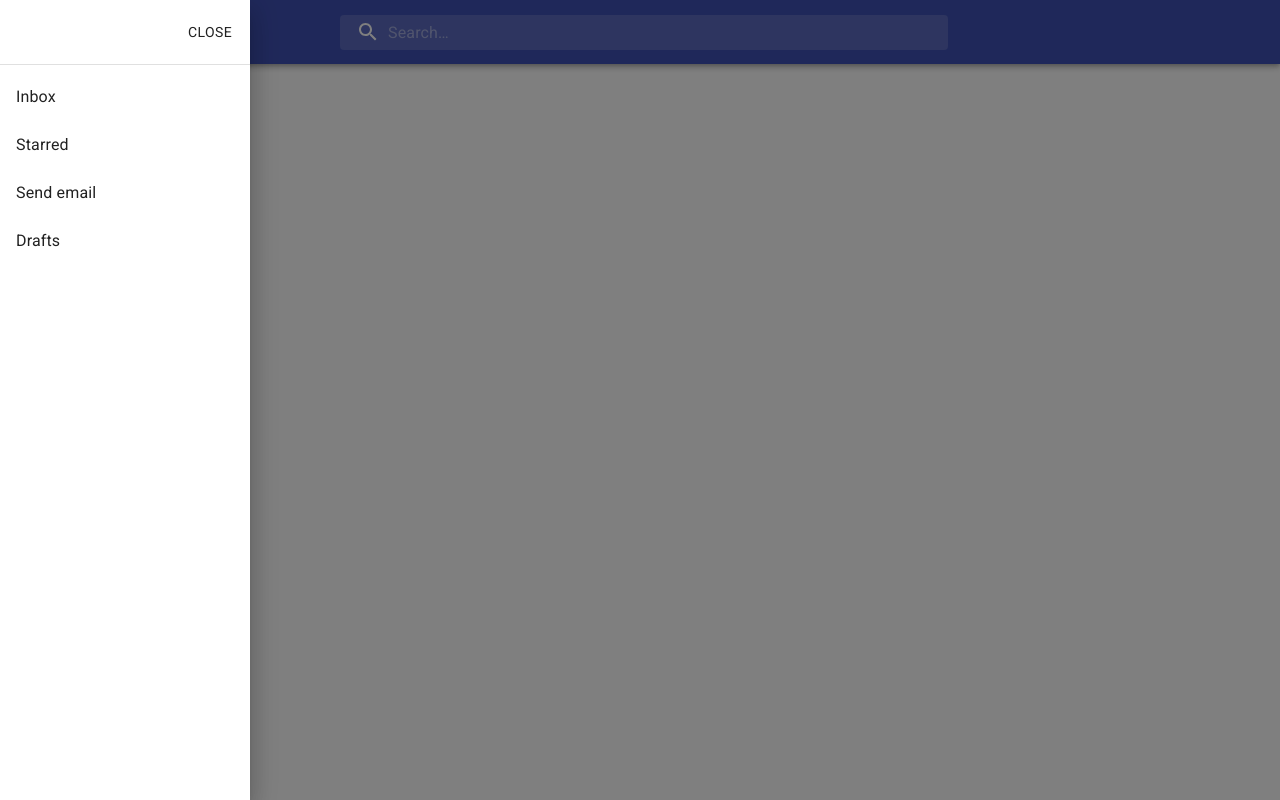
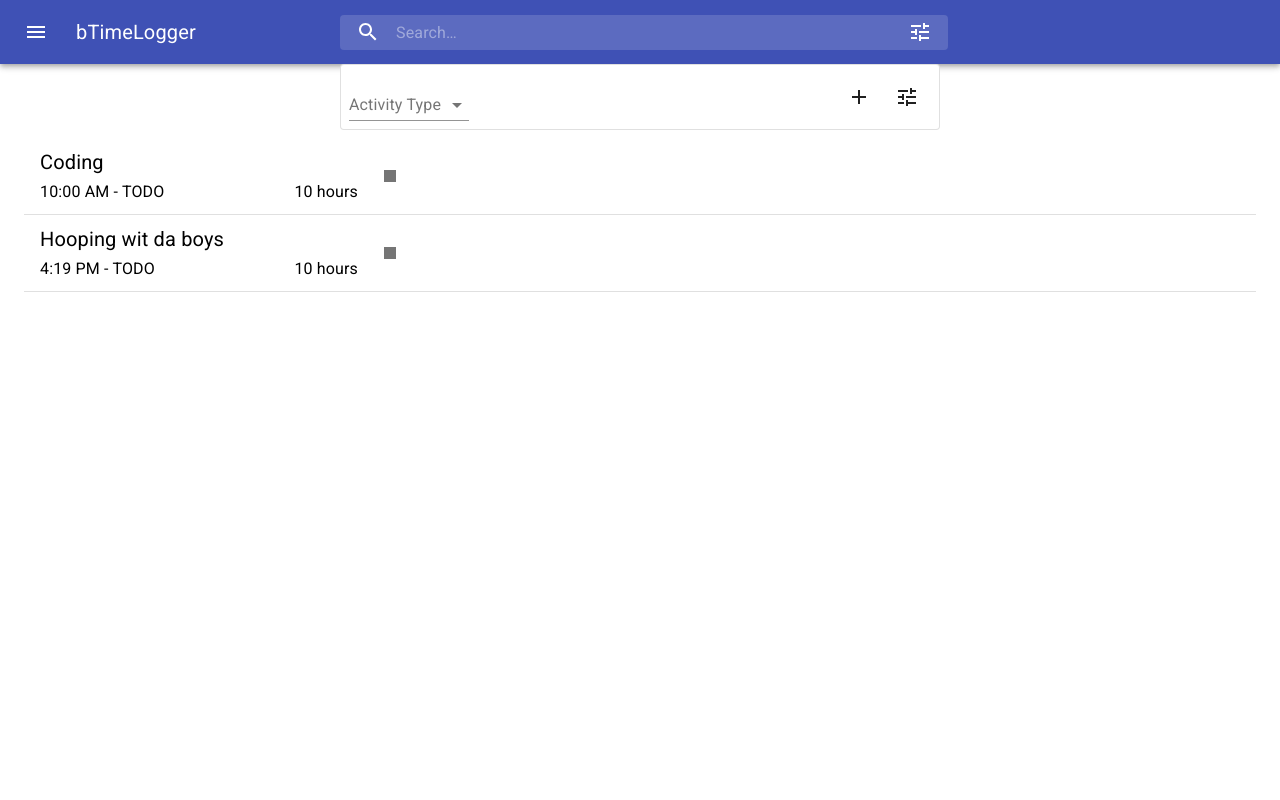
Before and after one commit to CodeCricut/bTimeLogger-react, a React (Create React App) app: page / in a window 1280 px wide. Built offline with nearby package versions, Linux system fonts and the light colour scheme.

Commit message:
Added InlineStartActivity and RunningActivity components.

```diff
--- /dev/null
+++ b/src/InlineStartActivity.js
@@ -0,0 +1,82 @@
+import React, { useState } from "react";
+import {
+    FormControl,
+    Select,
+    MenuItem,
+    InputLabel,
+    makeStyles,
+    IconButton,
+    Box,
+    Paper,
+} from "@material-ui/core";
+import { Add as AddIcon, Tune as TuneIcon } from "@material-ui/icons";
+
+const activityTypes = ["Sleep", "Reading", "Coding"];
+
+const useStyles = makeStyles((theme) => ({
+    outline: {
+        width: "fit-content",
+        width: 600,
+        minWidth: 300,
+        padding: theme.spacing(1),
+        margin: "0 auto",
+    },
+    formControl: {
+        display: "flex",
+        flexDirection: "row",
+        justifyContent: "space-between",
+    },
+    formButtons: {},
+    menuButton: {},
+    select: {
+        minWidth: 120,
+    },
+}));
+const InlineStartActivity = () => {
+    const classes = useStyles();
+
+    const [selectedType, setSelectedType] = useState("");
+
+    const startActivity = () => {};
+
+    const tuneActivity = () => {};
+    return (
+        <Paper variant="outlined" className={classes.outline}>
+            <FormControl className={classes.formControl}>
+                <InputLabel id="activity-type-label">Activity Type</InputLabel>
+                <Select
+                    value={selectedType}
+                    onChange={(e) => setSelectedType(e.target.value)}
+                    labelId="activity-type-label"
+                    className={classes.select}
+                >
+                    {activityTypes.map((actType, index) => (
+                        <MenuItem value={actType} key={index}>
+                            {actType}
+                        </MenuItem>
+                    ))}
+                </Select>
+                <Box className={classes.formButtons}>
+                    <IconButton
+                        className={classes.menuButton}
+                        color="inherit"
+                        aria-label="start activity"
+                        onClick={startActivity()}
+                    >
+                        <AddIcon />
+                    </IconButton>
+                    <IconButton
+                        className={classes.menuButton}
+                        color="inherit"
+                        aria-label="tune activity"
+                        onClick={tuneActivity}
+                    >
+                        <TuneIcon />
+                    </IconButton>
+                </Box>
+            </FormControl>
+        </Paper>
+    );
+};
+
+export default InlineStartActivity;
--- a/src/Layout.js
+++ b/src/Layout.js
@@ -11,11 +11,32 @@ import {
     Typography,
     InputBase,
     IconButton,
+    Container,
 } from "@material-ui/core";
-import { Search as SearchIcon, Menu as MenuIcon } from "@material-ui/icons";
+import {
+    Search as SearchIcon,
+    Menu as MenuIcon,
+    Tune as TuneIcon,
+} from "@material-ui/icons";
 
 import { makeStyles, alpha } from "@material-ui/core";
+import InlineStartActivity from "./InlineStartActivity";
+import RunningActivity from "./RunningActivity";
 
+const runningActivities = [
+    {
+        name: "Coding",
+        startTime: "10:00 AM",
+        endTime: null,
+        duration: null,
+    },
+    {
+        name: "Hooping wit da boys",
+        startTime: "4:19 PM",
+        endTime: null,
+        duration: null,
+    },
+];
 const useStyles = makeStyles((theme) => ({
     list: {
         width: 250,
@@ -52,8 +73,12 @@ const useStyles = makeStyles((theme) => ({
         },
     },
     search: {
-        // margin: "auto",
-        position: "relative",
+        display: "flex",
+        flexDirection: "row",
+        alignContent: "center",
+        alignItems: "center",
+        justifyContent: "space-between",
+
         borderRadius: theme.shape.borderRadius,
         backgroundColor: alpha(theme.palette.common.white, 0.15),
         "&:hover": {
@@ -70,34 +95,50 @@ const useStyles = makeStyles((theme) => ({
     searchIcon: {
         padding: theme.spacing(0, 2),
         height: "100%",
-        position: "absolute",
+        // position: "absolute",
         pointerEvents: "none",
         display: "flex",
         alignItems: "center",
         justifyContent: "center",
     },
+    tuneIcon: {
+        padding: theme.spacing(0, 2),
+        height: "100%",
+        // position: "absolute",
+        display: "flex",
+        alignItems: "center",
+        justifyContent: "center",
+        color: "inherit",
+    },
     inputRoot: {
         color: "inherit",
+        width: "100%",
     },
     inputInput: {
         padding: theme.spacing(1, 1, 1, 0),
         // vertical padding + font size from searchIcon
-        paddingLeft: `calc(1em + ${theme.spacing(4)}px)`,
+        // paddingLeft: `calc(1em + ${theme.spacing(4)}px)`,
         transition: theme.transitions.create("width"),
         width: "100%",
-        [theme.breakpoints.up("sm")]: {
-            width: "12ch",
-            "&:focus": {
-                width: "20ch",
     },
-        },
+    searchStart: {
+        display: "flex",
+        flexDirection: "row",
+        alignContent: "center",
+        alignItems: "center",
+        justifyContent: "flex-start",
+        flexGrow: 1,
     },
 }));
 
 const Layout = () => {
     const classes = useStyles();
 
-    const [isDrawerOpen, setIsDrawerOpen] = useState(true);
+    const [isDrawerOpen, setIsDrawerOpen] = useState(false);
+
+    const handleTuneSearch = () => {
+        console.log("tuning");
+    };
 
     const appBar = () => (
         <AppBar position="static">
@@ -117,6 +158,7 @@ const Layout = () => {
                     </Typography>
                 </div>
                 <div className={classes.search}>
+                    <div className={classes.searchStart}>
                         <div className={classes.searchIcon}>
                             <SearchIcon />
                         </div>
@@ -126,8 +168,17 @@ const Layout = () => {
                                 root: classes.inputRoot,
                                 input: classes.inputInput,
                             }}
+                            fullWidth={true}
                             inputProps={{ "aria-label": "search" }}
                         />
+                    </div>
+
+                    <IconButton
+                        className={classes.tuneIcon}
+                        onClick={handleTuneSearch}
+                    >
+                        <TuneIcon />
+                    </IconButton>
                 </div>
             </Toolbar>
         </AppBar>
@@ -155,6 +206,21 @@ const Layout = () => {
             </List>
         </div>
     );
+
+    const runningActivityList = () => {
+        return (
+            <List>
+                {runningActivities.map((act, index) => (
+                    <React.Fragment>
+                        <ListItem key={index}>
+                            <RunningActivity activity={act} />
+                        </ListItem>
+                        <Divider />
+                    </React.Fragment>
+                ))}
+            </List>
+        );
+    };
     return (
         <React.Fragment>
             {appBar()}
@@ -165,7 +231,10 @@ const Layout = () => {
             >
                 {drawerList()}
             </Drawer>
-            <Button onClick={() => setIsDrawerOpen(true)}>Open Sidebar</Button>
+            <Container>
+                <InlineStartActivity />
+                {runningActivityList()}
+            </Container>
         </React.Fragment>
     );
 };
--- /dev/null
+++ b/src/RunningActivity.js
@@ -0,0 +1,61 @@
+import React, { useState } from "react";
+import {
+    FormControl,
+    Select,
+    MenuItem,
+    InputLabel,
+    makeStyles,
+    IconButton,
+    Box,
+    Paper,
+    Typography,
+} from "@material-ui/core";
+import { Stop as StopIcon } from "@material-ui/icons";
+
+const useStyles = makeStyles((theme) => ({
+    activityBox: {
+        display: "grid",
+        gridTemplateColumns: "[title-start] 4fr 1fr [title-end] 1fr",
+        // gridTemplateRows: "repeat(2, 1fr)",
+    },
+    activityName: {
+        gridColumn: "title-start",
+    },
+    stopButton: {
+        gridRow: "1 / 3",
+        gridColumn: "3",
+        margin: 0,
+        padding: 0,
+    },
+    time: {
+        gridRow: "2",
+        gridColumn: "1",
+    },
+    duration: {
+        gridRow: "2",
+        gridColumn: "2 / 3",
+    },
+}));
+
+const RunningActivity = ({ activity }) => {
+    const classes = useStyles();
+
+    return (
+        <Box className={classes.activityBox}>
+            <Typography variant="h6" className={classes.activityName}>
+                {activity.name}
+            </Typography>
+            <IconButton className={classes.stopButton}>
+                <StopIcon />
+            </IconButton>
+            <Typography variant="subtitle1" className={classes.time}>
+                {activity.startTime} - TODO
+            </Typography>
+            <Typography variant="subtitle1" className={classes.duration}>
+                10 hours
+            </Typography>
+        </Box>
+    );
+};
+
+export default RunningActivity;
```
Lines whose indentation alone changed are shown as unchanged.
